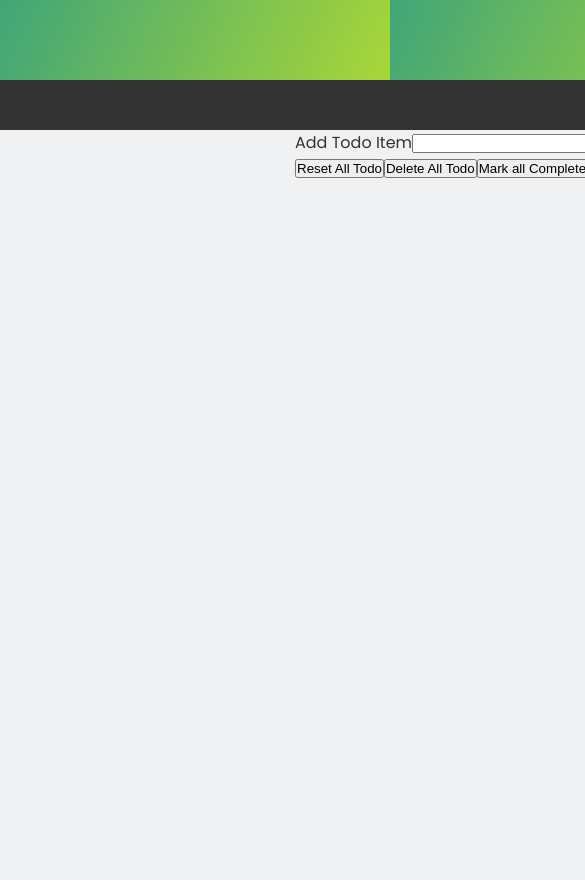
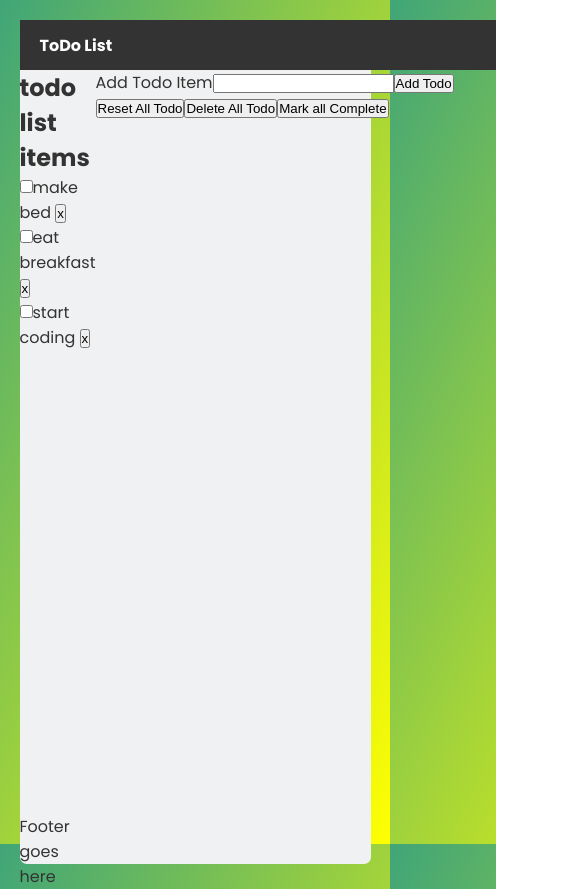
Before and after one commit to tamalchowdhury/7-react-todo-list, a React (Vite) app: page / in a window 390 px wide. Shown: the top 889 px of the page, 585 px wide, since content can reach past the window. Built offline with nearby package versions, Linux system fonts and the light colour scheme.

Commit message:
added a media query for 1000 px

```diff
--- a/src/index.css
+++ b/src/index.css
@@ -43,3 +43,13 @@ body {
   padding: 0 20px;
   font-weight: bold;
 }
+
+/* MEDIA QUERIES */
+
+@media (max-width: 1000px) {
+  .app {
+    width: 90vw;
+    height: 100%;
+    margin-top: 20px;
+  }
+}
```
